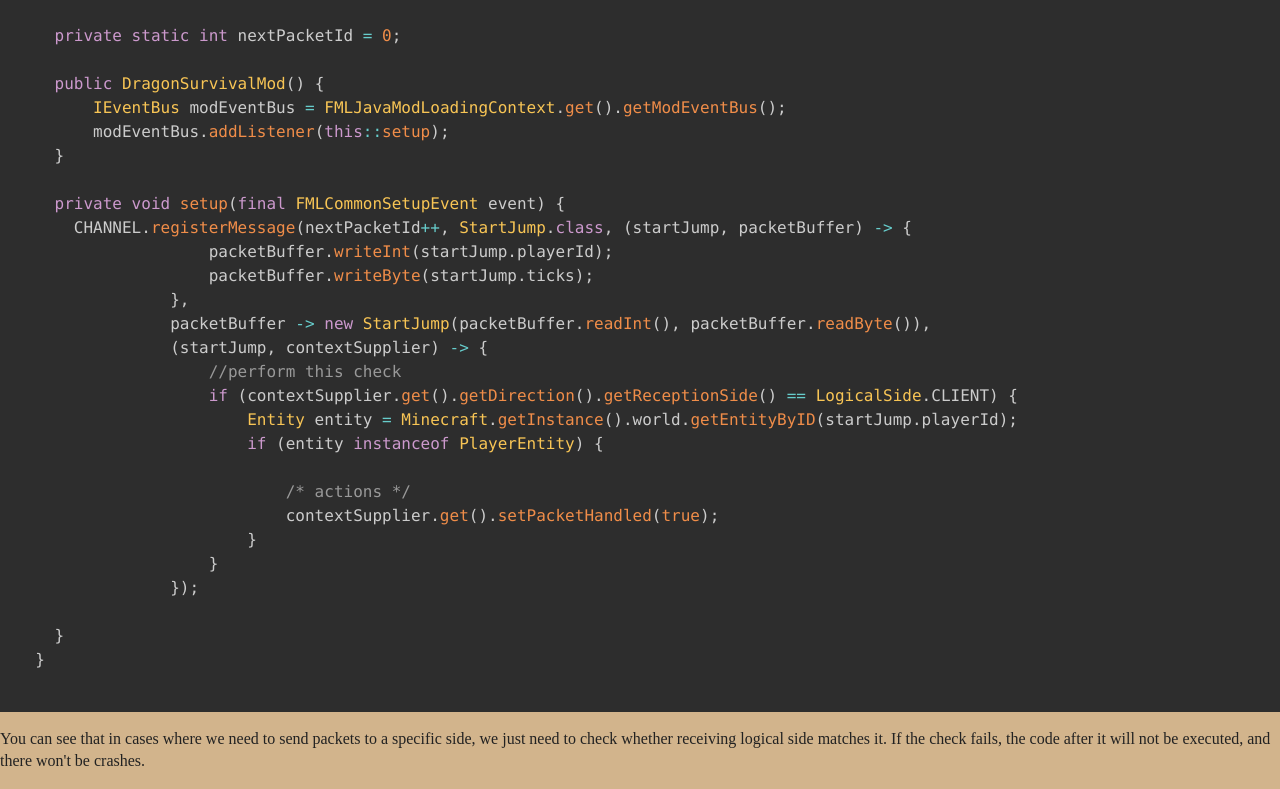
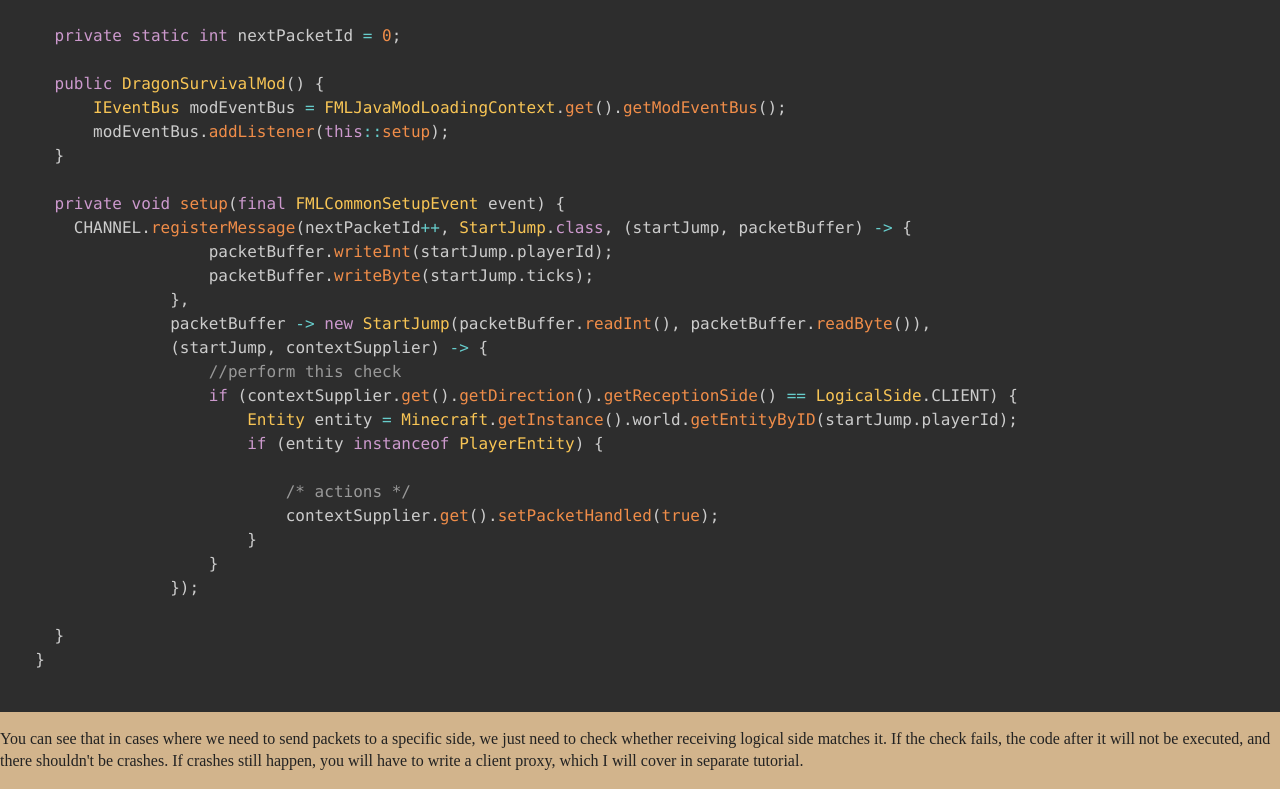
Before and after one commit to AlexiyOrlov/minecraft-tutorials, a website: page pages/networking-without-proxies.html in a window 1280 px wide. Shown: the part 857-1646 px from the top of the page. Drawn offline with Linux system fonts and the light colour scheme.

Commit message:
You still need a client proxy sometimes

```diff
--- a/pages/networking-without-proxies.html
+++ b/pages/networking-without-proxies.html
@@ -66,7 +66,8 @@ I'll show it with a simple packet class which carries a bit of data.
   }
 </code> </pre>
 <p>You can see that in cases where we need to send packets to a specific side, we just need to check whether receiving logical side matches it. If the check fails,
-the code after it will not be executed, and there won't be crashes.</p>
+the code after it will not be executed, and there shouldn't be crashes. If crashes still happen, you will have to write a client proxy, which I will cover in
+separate tutorial.</p>
 </body>
 <script src="../js/prism3.js"></script>
 </html>
```
Also changed, not shown: 1 other file.
